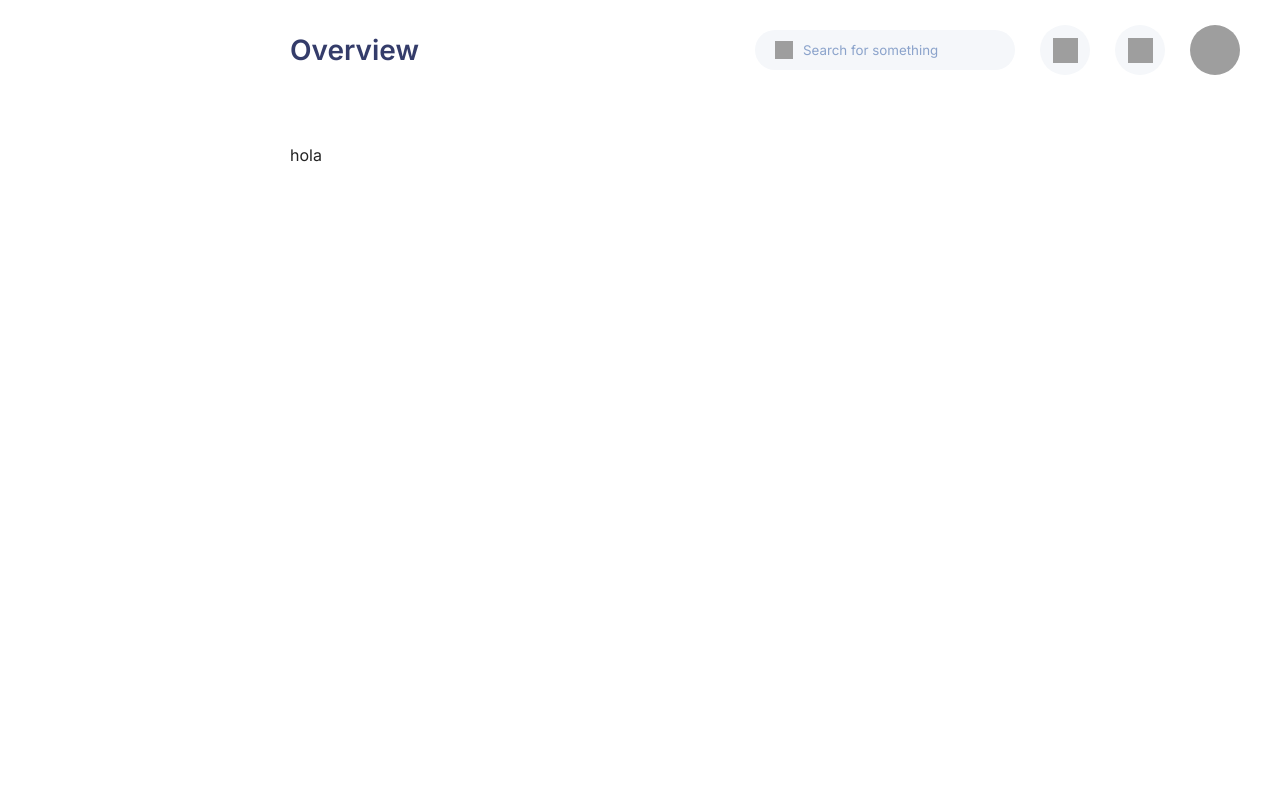
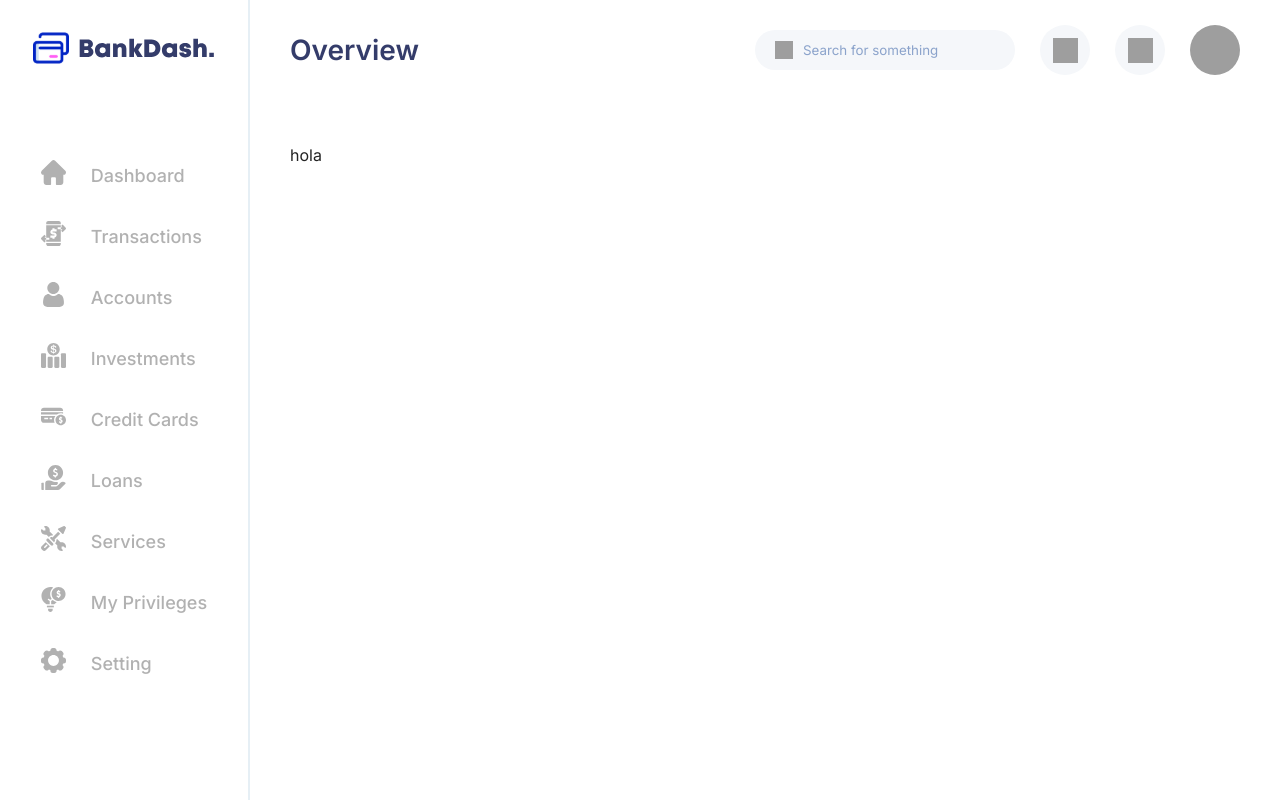
Before and after one commit to Cari6/Bank-Dash-Project, a Next.js app: page / in a window 1280 px wide. Built offline with nearby package versions, Linux system fonts and the light colour scheme; grey boxes are pictures that could not be loaded.

Commit message:
layout responsive

```diff
--- a/src/components/header/Header.styled.ts
+++ /dev/null
@@ -1,80 +0,0 @@
-import styled from "styled-components";
-
-export const HeaderContainer = styled.header`
-  background-color: #fff;
-  display: flex;
-  position: fixed;
-  align-items: center;
-  justify-content: space-between;
-  width: calc(100% - 250px);
-  height: 100px;
-  top: 0;
-  left: 250px;
-  z-index: 1000;
-  transition: all 0.3s ease;
-
-  @media (max-width: 1024px) {
-  display: none;}
-
-
-}`;
-
-export const TitleContainer = styled.div`
-  margin-left: 40px;
-`;
-
-export const ContainerRight = styled.div`
-  display: flex;
-  align-items: center;
-  gap: 25px;
-  margin-right: 40px;
-`;
-
-export const MenuIcon = styled.div`
-  background-color: transparent;
-  display: none;
-
-  @media (max-width: 1024px) {
-    display: block;
-  }
-`;
-
-export const HeaderContainer2 = styled.header`
-  background-color: #fff;
-  display: flex;
-  position: fixed;
-  align-items: center;
-  justify-content: space-between;
-  width: calc(100% - 250px);
-  height: 100px;
-  top: 0;
-  left: 250px;
-  z-index: 1000;
-  transition: all 0.3s ease;
-  @media (max-width: 1024px) {
-  display: block;}
-
-
-}`;
-
-export const TitleContainer2 = styled.div`
-  margin-left: 40px;
-`;
-
-export const ContainerRight2 = styled.div`
-  display: flex;
-  align-items: center;
-  gap: 25px;
-  margin-right: 40px;
-`;
-
-export const MenuIcon2 = styled.div`
-  background-color: transparent;
-  display: none;
-
-  @media (max-width: 1024px) {
-    display: block;
-  }
-`;
-
-export const InputContainer = styled.div``;
--- a/src/components/header/index.tsx
+++ b/src/components/header/index.tsx
@@ -11,61 +11,50 @@ import {
   HeaderContainer,
   MenuIcon,
   TitleContainer,
-  InputContainer,
-  HeaderContainer2,
-  MenuIcon2,
-  TitleContainer2,
-  ContainerRight2,
-} from "./Header.styled";
+  HeaderMobileContainer,
+  InputMobileContainer,
+  ContainerTop,
+} from "./styles";
 
-const Header: React.FC = () => {
+const Header = () => {
   return (
     <div>
       <HeaderContainer>
-        <MenuIcon>
-          <IconButton
-            url="/assets/image/menu-icon.svg"
-            style={{ backgroundColor: "transparent" }}
-          />
-        </MenuIcon>
         <TitleContainer>
           <Typography variant="h1">Overview</Typography>
         </TitleContainer>
         <ContainerRight>
-          <InputContainer>
-            <Input
-              placeholder="Search for something"
-              icon="/assets/image/search.svg"
-            />
-          </InputContainer>
+          <Input
+            placeholder="Search for something"
+            icon="/assets/image/search.svg"
+          />
+
           <IconButton url="/assets/image/setting-header.svg" />
           <IconButton url="/assets/image/notification.svg" />
           <Avatar url="/assets/image/avatar.svg" />
         </ContainerRight>
       </HeaderContainer>
 
-      {/* <HeaderContainer2>
-        <MenuIcon2>
-          <IconButton
-            url="/assets/image/menu-icon.svg"
-            style={{ backgroundColor: "transparent" }}
+      <HeaderMobileContainer>
+        <ContainerTop>
+          <MenuIcon>
+            <IconButton
+              url="/assets/image/menu-icon.svg"
+              style={{ backgroundColor: "transparent" }}
+            />
+          </MenuIcon>
+
+          <Typography variant="h1">Overview</Typography>
+
+          <Avatar url="/assets/image/avatar.svg" />
+        </ContainerTop>
+        <InputMobileContainer>
+          <Input
+            placeholder="Search for something"
+            icon="/assets/image/search.svg"
           />
-        </MenuIcon2>
-        <TitleContainer2>
-          <Typography variant="h1">Overview</Typography>
-        </TitleContainer2>
-        <ContainerRight2>
-          <InputContainer>
-            <Input
-              placeholder="Search for something"
-              icon="/assets/image/search.svg"
-            />
-          </InputContainer>
-          <IconButton url="/assets/image/setting-header.svg" />
-          <IconButton url="/assets/image/notification.svg" />
-          <Avatar url="/assets/image/avatar.svg" />
-        </ContainerRight2>
-      </HeaderContainer2> */}
+        </InputMobileContainer>
+      </HeaderMobileContainer>
     </div>
   );
 };
--- a/src/components/header/styles.ts
+++ b/src/components/header/styles.ts
@@ -1,33 +1,53 @@
-// import { StylesProps } from "../../utils/styles-props";
+import styled from "styled-components";
 
-// export const styles = (): StylesProps => ({
-//   headerContainer: {
-//     backgroundColor: "#fff",
-//     display: "flex",
-//     position: "fixed",
-//     alignItems: "center",
-//     justifyContent: "space-between",
-//     width: "calc(100% - 250px)",
-//     height: 100,
-//     top: 0,
-//     left: 250,
-//     zIndex: 1000,
-//   },
+export const HeaderContainer = styled.header`
+  background-color: #fff;
+  display: flex;
+  position: fixed;
+  align-items: center;
+  justify-content: space-between;
+  width: calc(100% - 250px);
+  height: 100px;
+  top: 0;
+  left: 250px;
+  z-index: 1000;
 
-//   titleContainer: {
-//     marginLeft: 40,
-//   },
 
-//   containerRigth: {
-//     // backgroundColor: "red",
-//     display: "flex",
-//     alignItems: "center",
-//     gap: 25,
-//     marginRight: 40,
-//   },
+  @media (max-width: 1024px) {
+ left:0;
+ display:none;
+  }
 
-//   menuIcon: {
-//     backgroundColor: "transparent",
-//     display: "none",
-//   },
-// });
+
+}`;
+
+export const TitleContainer = styled.div`
+  margin-left: 40px;
+`;
+
+export const ContainerRight = styled.div`
+  display: flex;
+  align-items: center;
+  gap: 25px;
+  margin-right: 40px;
+`;
+
+export const HeaderMobileContainer = styled.div`
+  margin: 25px;
+  @media (min-width: 1024px) {
+    display: none;
+  }
+`;
+
+export const ContainerTop = styled.div`
+  display: flex;
+  justify-content: space-between;
+  align-items: center;
+`;
+export const MenuIcon = styled.div`
+  background-color: transparent;
+`;
+
+export const InputMobileContainer = styled.div`
+  margin: 20px 0;
+`;
--- a/src/components/layout/index.tsx
+++ b/src/components/layout/index.tsx
@@ -1,15 +1,16 @@
+"use client";
+
 import React, { ReactNode } from "react";
 import Header from "../header";
-import { Sidebar } from "..";
+import { MainContent } from "./styles";
+import SideBar from "../sidebar";
 
 const Layout = ({ children }: { children: ReactNode }) => {
   return (
     <div>
-      {/* <Sidebar /> */}
+      <SideBar />
       <Header />
-      <div style={{ marginTop: 100, marginLeft: 250, padding: 40 }}>
-        {children}
-      </div>
+      <MainContent>{children}</MainContent>
     </div>
   );
 };
--- /dev/null
+++ b/src/components/layout/styles.ts
@@ -0,0 +1,11 @@
+import styled from "styled-components";
+
+export const MainContent = styled.div`
+  margin-top: 100px;
+  margin-left: 250px;
+  padding: 40px;
+
+  @media (max-width: 1024px) {
+    margin: 0;
+  }
+`;
--- a/src/components/sidebar/index.tsx
+++ b/src/components/sidebar/index.tsx
@@ -1,11 +1,17 @@
+"use client";
+
 import React from "react";
-import { styles } from "./styles";
 import { LogoIcon } from "../icons";
 import ItemList from "../item-list";
 import { IconName } from "../icon";
-import Link from "next/link";
+import {
+  ItemListContainer,
+  Logo,
+  SideBarContainer,
+  StyledLink,
+} from "./styles";
 
-const Sidebar = () => {
+const SideBar = () => {
   const items: { iconName: IconName; title: string; route: string }[] = [
     { iconName: "home", title: "Dashboard", route: "/" },
     { iconName: "transfer", title: "Transactions", route: "/transactions" },
@@ -19,19 +25,19 @@ const Sidebar = () => {
   ];
 
   return (
-    <div style={styles().sidebarContainer}>
-      <div style={styles().logo}>
+    <SideBarContainer>
+      <Logo>
         <LogoIcon />
-      </div>
-      <div style={styles().itemListContainer}>
+      </Logo>
+      <ItemListContainer>
         {items.map(({ iconName, title, route }) => (
-          <Link href={route} key={iconName} style={styles().link}>
+          <StyledLink href={route} key={iconName}>
             <ItemList iconName={iconName} title={title} />
-          </Link>
+          </StyledLink>
         ))}
-      </div>
-    </div>
+      </ItemListContainer>
+    </SideBarContainer>
   );
 };
 
-export default Sidebar;
+export default SideBar;
--- a/src/components/sidebar/styles.ts
+++ b/src/components/sidebar/styles.ts
@@ -1,28 +1,31 @@
-import { StylesProps } from "../../utils/styles-props";
+import styled from "styled-components";
+import NextLink from "next/link";
 
-export const styles = (): StylesProps => ({
-  sidebarContainer: {
-    display: "flex",
-    flexDirection: "column",
-    alignItems: "center",
-    position: "fixed",
-    top: 0,
-    left: 0,
-    width: 250,
-    height: "100%",
-    borderRight: " 2px solid #E6EFF5",
-    zIndex: 1001,
-  },
+export const SideBarContainer = styled.div`
+  display: flex;
+  flex-direction: column;
+  align-items: center;
+  position: fixed;
+  top: 0;
+  left: 0;
+  width: 250px;
+  height: 100%;
+  border-right: 2px solid #e6eff5;
+  z-index: 1001;
 
-  logo: {
-    marginTop: 30,
-  },
+  @media (max-width: 1024px) {
+    display: none;
+  }
+`;
 
-  itemListContainer: {
-    marginTop: 60,
-  },
+export const Logo = styled.div`
+  margin-top: 30px;
+`;
 
-  link: {
-    textDecoration: "none",
-  },
-});
+export const ItemListContainer = styled.div`
+  margin-top: 60px;
+`;
+
+export const StyledLink = styled(NextLink)`
+  text-decoration: none;
+`;
```
